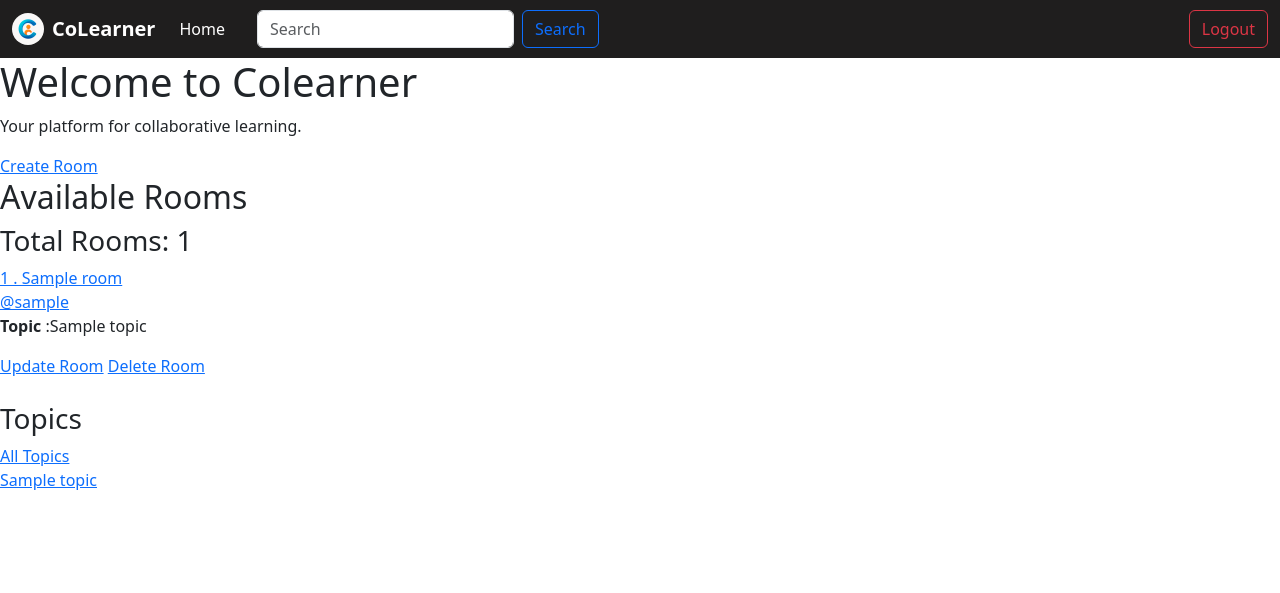
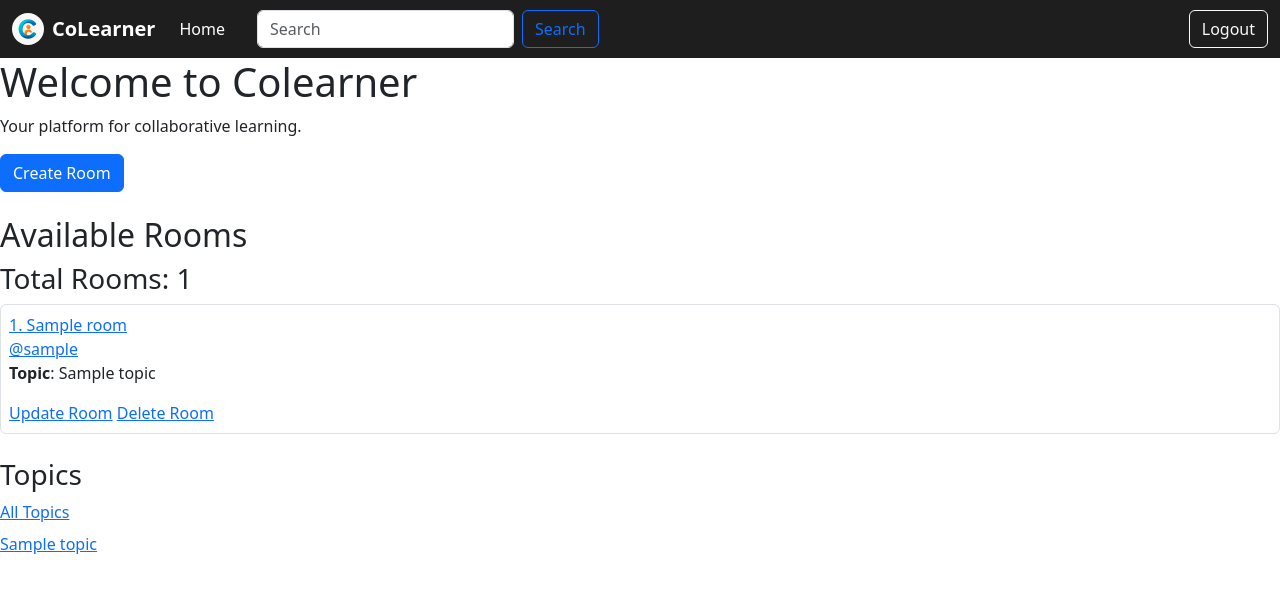
Before and after one commit to parthu05/CoLearner, a Django app: page / in a window 1280 px wide. Shown: the top 593 px of the page. Run offline with Django 5.2, Linux system fonts and the light colour scheme; a user stored in the database is signed in; tables that the repository leaves empty hold one stand-in row (values such as "Sample post").

Commit message:
added the create room functionality efficiently

```diff
--- a/base/urls.py
+++ b/base/urls.py
@@ -4,7 +4,6 @@ from . import views
 urlpatterns = [
     path('', views.home, name='home'),
     path('room/<str:pk>/',views.room,name="room"),
-    path('create_room/',views.createRoom,name="create_room"),
     path('update_room/<int:pk>/',views.updateRoom,name="update_room"),
     path('delete_room/<int:pk>/',views.deleteRoom,name="delete_room"),
     path('register',views.registerView,name="register"),
--- a/base/views.py
+++ b/base/views.py
@@ -15,9 +15,19 @@ def home(req):
     rooms = Room.objects.filter(
         Q(name__icontains=q) | Q(topic__name__icontains=q) | Q(description__icontains=q) | Q(host__username__icontains=q)
     )
-
+    form = RoomForm()
     topics = Topic.objects.all()
     rooms_count = rooms.count()
+    if req.method == 'POST':
+        topic_name = req.POST.get('topic')
+        topic, created = Topic.objects.get_or_create(name=topic_name)
+        Room.objects.create(
+            host = req.user,
+            topic = topic,
+            name = req.POST.get('name'),
+            description = req.POST.get('description')
+        )
+        return redirect('home')
     context = {'rooms':rooms, 'topics':topics, 'rooms_count':rooms_count}
     return render(req, 'home.html', context)
 
@@ -45,33 +55,6 @@ def UserProfile(req,pk):
     context = {'user':user,'rooms':room, 'messages':messages}
     return render(req, 'profile.html',context)
 
-@login_required(login_url='login')
-def createRoom(req):
-    form = RoomForm()
-    topics = Topic.objects.all()
-    if req.method == 'POST':
-
-        # Old way without using forms(make this code better with forms)
-
-        #topic_name = req.POST.get('topic')
-        #topic, created = Topic.objects.get_or_create(name=topic_name)
-        #Room.objects.create(
-        #    host = req.user,
-        #    topic = topic,
-        #    name = req.POST.get('name'),
-        #    description = req.POST.get('description')
-        #)
-        #return redirect('home')
-
-
-        form = RoomForm(req.POST)
-        if form.is_valid():
-            room = form.save(commit=False)
-            room.host = req.user
-            room.save()
-            return redirect('home')
-    context = {'form':form, 'topics':topics}
-    return render(req, 'room_form.html',context)
 
 @login_required(login_url='login')
 def updateRoom(req,pk):
@@ -84,7 +67,7 @@ def updateRoom(req,pk):
         if form.is_valid():
             form.save()
             return redirect('home')
-    return render(req, 'room_form.html',{'form':form})
+    return render(req, 'home.html',{'form':form})
 
 @login_required(login_url='login')
 def deleteRoom(req,pk):
--- a/templates/home.html
+++ b/templates/home.html
@@ -2,34 +2,132 @@
 <h1>Welcome to Colearner</h1>
 <p>Your platform for collaborative learning.</p>
 
+<button
+  class="btn btn-primary"
+  data-bs-toggle="modal"
+  data-bs-target="#createRoomModal"
+>
+  Create Room
+</button>
+
+<div
+  class="modal fade"
+  id="createRoomModal"
+  tabindex="-1"
+  aria-labelledby="createRoomLabel"
+  aria-hidden="true"
+>
+  <div class="modal-dialog">
+    <div class="modal-content">
+      <div class="modal-header">
+        <h5 class="modal-title" id="createRoomLabel">Create Room</h5>
+        <button
+          type="button"
+          class="btn-close"
+          data-bs-dismiss="modal"
+          aria-label="Close"
+        ></button>
+      </div>
+
+      <form method="POST" action="{% url 'home' %}">
+        {% csrf_token %}
+        <div class="modal-body">
+          <div class="mb-3">
+            <label for="roomName" class="form-label">Room Name</label>
+            <input
+              type="text"
+              class="form-control"
+              id="roomName"
+              name="name"
+              required
+            />
+          </div>
+          <div class="mb-3">
+            <label for="roomTopic" class="form-label">Topic</label>
+            <input
+              list="topics"
+              class="form-control"
+              id="roomTopic"
+              name="topic"
+              placeholder="Select or enter a topic"
+              required
+            />
+            <datalist id="topics">
+              <select class="form-select" aria-label="Default select example">
+                <option selected>No topic</option>
+                {% for topic in topics %}
+                <option>{{topic}}</option>
+                {% endfor %}
+              </select>
+            </datalist>
+          </div>
+          <div class="mb-3">
+            <label for="roomDescription" class="form-label">Description</label>
+            <textarea
+              class="form-control"
+              id="roomDescription"
+              name="description"
+              rows="3"
+              required
+            ></textarea>
+          </div>
+        </div>
+
+        <div class="modal-footer">
+          <button
+            type="button"
+            class="btn btn-secondary"
+            data-bs-dismiss="modal"
+          >
+            Close
+          </button>
+          <button type="submit" class="btn btn-primary">Save changes</button>
+        </div>
+      </form>
+    </div>
+  </div>
+</div>
+
+<h2 class="mt-4">Available Rooms</h2>
 <div>
-    <a href="{% url 'create_room' %}">Create Room</a>
-  <h2>Available Rooms</h2>
-  <div>
-    <b><h3>Total Rooms: {{ rooms_count }}</h3></b>
-    {% for room in rooms %}
-    <div>
-        <a href="{% url "room" room.id%}">{{room.id}} . {{ room.name }}</a>
-        <br>
-        <a href="{% url "profile" user.id %}">@{{room.host}}</a>
-        <p><b>Topic</b> :{{room.topic}}</p>
-        {% if request.user == room.host %}
-        <a href="{% url "update_room" room.id %}">Update Room</a>
-        <a href="{% url "delete_room" room.id %}">Delete Room</a>
-        {% endif %}
-    </div>
-    <br>
-    {% endfor %}
-    <div>
-        <h3>Topics</h3>
-        <div>
-            <a href="{% url 'home' %}">All Topics</a><br>
-        </div>
-        <div>
-            {% for topic in topics %}
-            <a href="{% url 'home' %}?q={{topic.name}}">{{topic.name}}</a><br>
-            {% endfor %}
-        </div>
+  <h3>Total Rooms: {{ rooms_count }}</h3>
+
+  {% if rooms %} {% for room in rooms %}
+  <div class="mb-3 p-2 border rounded">
+    <a href="{% url 'room' room.id %}">{{ room.id }}. {{ room.name }}</a>
+    <br />
+    <a href="{% url 'profile' room.host.id %}">@{{ room.host.username }}</a>
+    <p><strong>Topic</strong>: {{ room.topic }}</p>
+
+    {% if user == room.host %}
+    <a href="{% url 'update_room' room.id %}">Update Room</a>
+    <a href="{% url 'delete_room' room.id %}">Delete Room</a>
+    {% endif %}
+  </div>
+  {% endfor %} {% else %}
+  <p>
+    No rooms yet. Be the first to
+    <button
+      class="btn btn-link p-0"
+      data-bs-toggle="modal"
+      data-bs-target="#createRoomModal"
+    >
+      create one</button
+    >.
+  </p>
+  {% endif %}
+
+  <div class="mt-4">
+    <h3>Topics</h3>
+    <div><a href="{% url 'home' %}">All Topics</a></div>
+    <div class="mt-2">
+      {% if topics %} {% for topic in topics %}
+      <a href="{% url 'home' %}?q={{ topic.name|urlencode }}"
+        >{{ topic.name }}</a
+      ><br />
+      {% endfor %} {% else %}
+      <p>No topics yet.</p>
+      {% endif %}
     </div>
   </div>
 </div>
--- a/templates/navbar.html
+++ b/templates/navbar.html
@@ -61,12 +61,11 @@
 
       <div class="d-flex">
         {% if user.is_authenticated %}
-        <a class="btn btn-outline-danger" href="{% url 'logout' %}">Logout</a>
+        <a class="btn btn-outline-light" href="{% url 'logout' %}">Logout</a>
+
         {% else %}
-        <a class="btn btn-outline-primary me-2" href="{% url 'login' %}"
-          >Login</a
-        >
-        <a class="btn btn-outline-primary" href="{% url 'register' %}"
+        <a class="btn btn-outline-light me-2" href="{% url 'login' %}">Login</a>
+        <a class="btn btn-outline-light" href="{% url 'register' %}"
           >Register</a
         >
         {% endif %}
```
Also changed, not shown: templates/register.html (+6 -2 lines), templates/room_form.html (deleted, +0 -11 lines).
